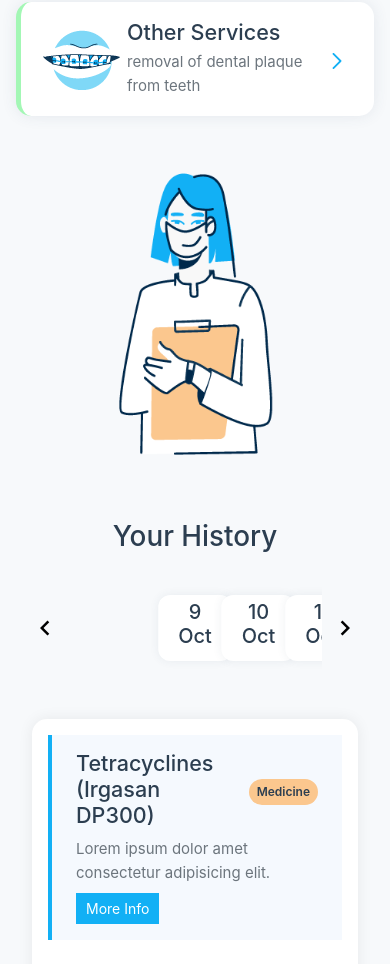
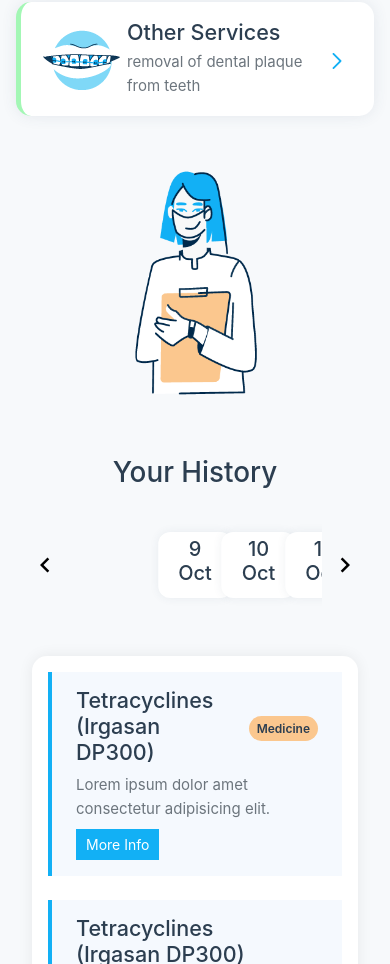
Before and after one commit to marf4196/golozar, a Vue app: page / in a window 390 px wide. Shown: the part 1454-2418 px from the top of the page. Built offline with nearby package versions, Linux system fonts and the light colour scheme.

Commit message:
minor changes

```diff
--- a/src/App.vue
+++ b/src/App.vue
@@ -743,7 +743,7 @@ export default {
     }
 
     .dentist-pic {
-      width: 170px;
+      width: 135px;
     }
 
     .profile {
```
